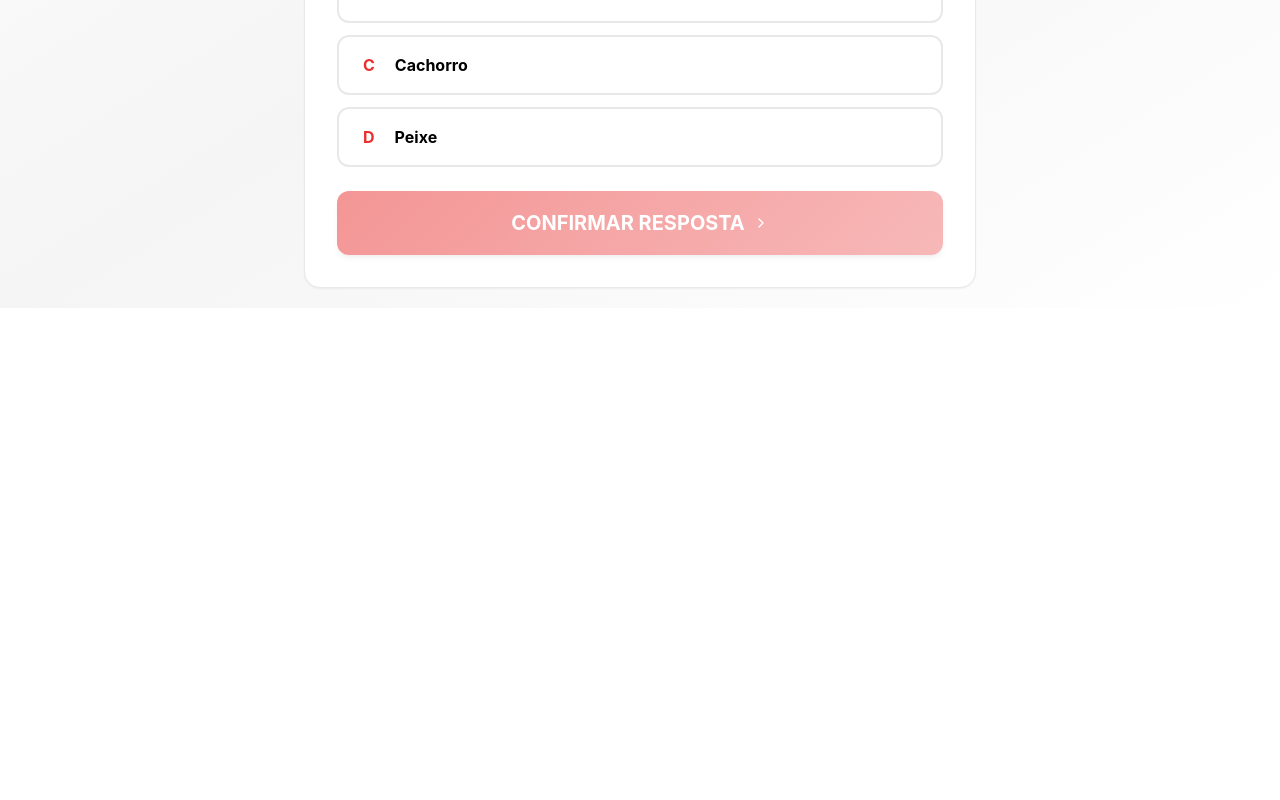
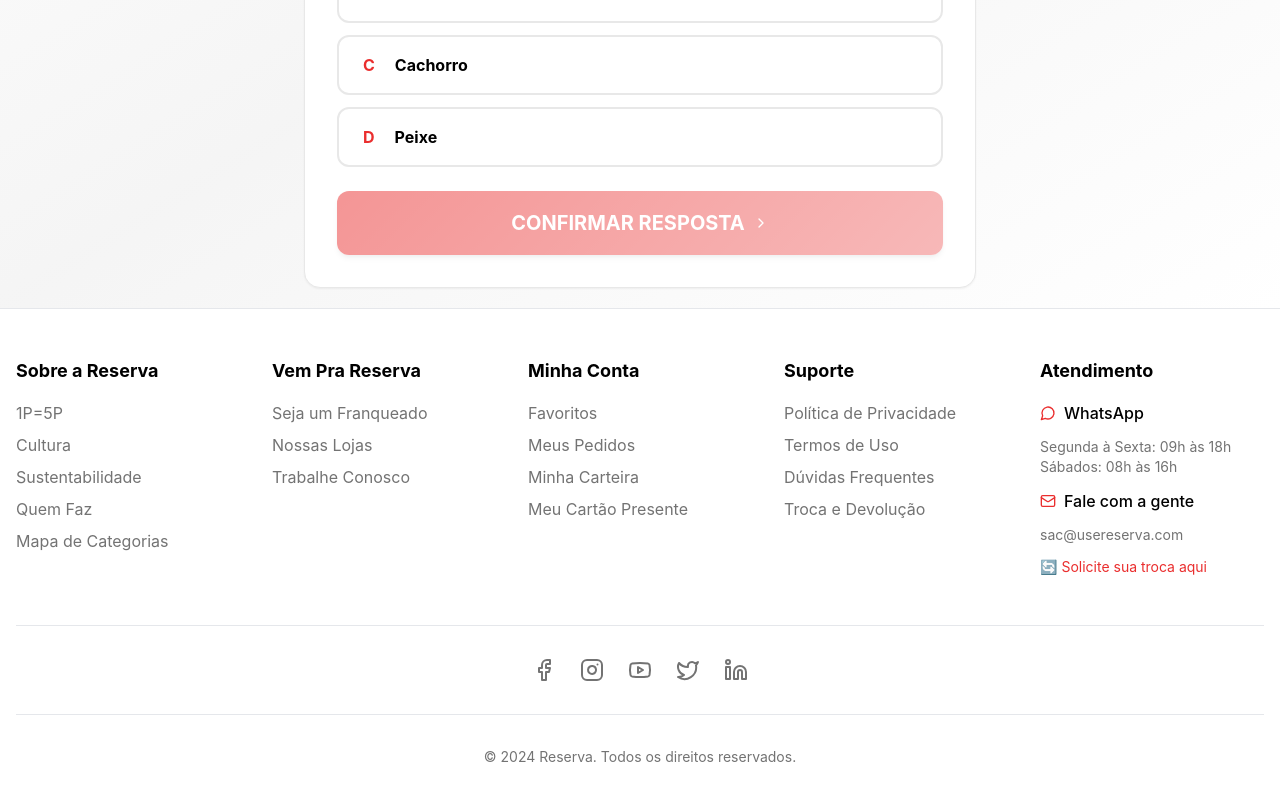
Before and after one commit to thimports/reserva-desconto-passarinho, a React (Vite) app: page / in a window 1280 px wide. Shown: the part 492-1292 px from the top of the page. Before the commit the page ends 800 px from the top, so only its background shows below. Built offline with nearby package versions, Linux system fonts and the light colour scheme.

Commit message:
Add footer
Add a footer to the page with links to "Sobre a Reserva", "Vem Pra Reserva", "Minha Conta", "Suporte", and "Atendimento".

```diff
--- /dev/null
+++ b/src/components/Footer.tsx
@@ -0,0 +1,106 @@
+import { Facebook, Instagram, Youtube, Twitter, Linkedin, MessageCircle, Mail } from 'lucide-react';
+
+export const Footer = () => {
+  return (
+    <footer className="bg-white border-t border-gray-200 py-12 px-4">
+      <div className="max-w-7xl mx-auto">
+        <div className="grid grid-cols-1 md:grid-cols-2 lg:grid-cols-5 gap-8">
+          {/* Sobre a Reserva */}
+          <div className="space-y-4">
+            <h3 className="text-reserva-black font-bold text-lg">Sobre a Reserva</h3>
+            <ul className="space-y-2">
+              <li><a href="#" className="text-reserva-gray hover:text-reserva-red transition-colors">1P=5P</a></li>
+              <li><a href="#" className="text-reserva-gray hover:text-reserva-red transition-colors">Cultura</a></li>
+              <li><a href="#" className="text-reserva-gray hover:text-reserva-red transition-colors">Sustentabilidade</a></li>
+              <li><a href="#" className="text-reserva-gray hover:text-reserva-red transition-colors">Quem Faz</a></li>
+              <li><a href="#" className="text-reserva-gray hover:text-reserva-red transition-colors">Mapa de Categorias</a></li>
+            </ul>
+          </div>
+
+          {/* Vem Pra Reserva */}
+          <div className="space-y-4">
+            <h3 className="text-reserva-black font-bold text-lg">Vem Pra Reserva</h3>
+            <ul className="space-y-2">
+              <li><a href="#" className="text-reserva-gray hover:text-reserva-red transition-colors">Seja um Franqueado</a></li>
+              <li><a href="#" className="text-reserva-gray hover:text-reserva-red transition-colors">Nossas Lojas</a></li>
+              <li><a href="#" className="text-reserva-gray hover:text-reserva-red transition-colors">Trabalhe Conosco</a></li>
+            </ul>
+          </div>
+
+          {/* Minha Conta */}
+          <div className="space-y-4">
+            <h3 className="text-reserva-black font-bold text-lg">Minha Conta</h3>
+            <ul className="space-y-2">
+              <li><a href="#" className="text-reserva-gray hover:text-reserva-red transition-colors">Favoritos</a></li>
+              <li><a href="#" className="text-reserva-gray hover:text-reserva-red transition-colors">Meus Pedidos</a></li>
+              <li><a href="#" className="text-reserva-gray hover:text-reserva-red transition-colors">Minha Carteira</a></li>
+              <li><a href="#" className="text-reserva-gray hover:text-reserva-red transition-colors">Meu Cartão Presente</a></li>
+            </ul>
+          </div>
+
+          {/* Suporte */}
+          <div className="space-y-4">
+            <h3 className="text-reserva-black font-bold text-lg">Suporte</h3>
+            <ul className="space-y-2">
+              <li><a href="#" className="text-reserva-gray hover:text-reserva-red transition-colors">Política de Privacidade</a></li>
+              <li><a href="#" className="text-reserva-gray hover:text-reserva-red transition-colors">Termos de Uso</a></li>
+              <li><a href="#" className="text-reserva-gray hover:text-reserva-red transition-colors">Dúvidas Frequentes</a></li>
+              <li><a href="#" className="text-reserva-gray hover:text-reserva-red transition-colors">Troca e Devolução</a></li>
+            </ul>
+          </div>
+
+          {/* Atendimento */}
+          <div className="space-y-4">
+            <h3 className="text-reserva-black font-bold text-lg">Atendimento</h3>
+            <div className="space-y-3">
+              <div className="flex items-center gap-2">
+                <MessageCircle className="w-4 h-4 text-reserva-red" />
+                <span className="text-reserva-black font-medium">WhatsApp</span>
+              </div>
+              <p className="text-sm text-reserva-gray">
+                Segunda à Sexta: 09h às 18h<br />
+                Sábados: 08h às 16h
+              </p>
+
+              <div className="flex items-center gap-2 mt-4">
+                <Mail className="w-4 h-4 text-reserva-red" />
+                <span className="text-reserva-black font-medium">Fale com a gente</span>
+              </div>
+              <p className="text-sm text-reserva-gray">sac@usereserva.com</p>
+
+              <a href="#" className="text-reserva-red text-sm hover:underline flex items-center gap-1">
+                🔄 Solicite sua troca aqui
+              </a>
+            </div>
+          </div>
+        </div>
+
+        {/* Social Media Icons */}
+        <div className="flex justify-center gap-6 mt-12 pt-8 border-t border-gray-200">
+          <a href="#" className="text-reserva-gray hover:text-reserva-red transition-colors">
+            <Facebook className="w-6 h-6" />
+          </a>
+          <a href="#" className="text-reserva-gray hover:text-reserva-red transition-colors">
+            <Instagram className="w-6 h-6" />
+          </a>
+          <a href="#" className="text-reserva-gray hover:text-reserva-red transition-colors">
+            <Youtube className="w-6 h-6" />
+          </a>
+          <a href="#" className="text-reserva-gray hover:text-reserva-red transition-colors">
+            <Twitter className="w-6 h-6" />
+          </a>
+          <a href="#" className="text-reserva-gray hover:text-reserva-red transition-colors">
+            <Linkedin className="w-6 h-6" />
+          </a>
+        </div>
+
+        {/* Copyright */}
+        <div className="text-center mt-8 pt-8 border-t border-gray-200">
+          <p className="text-reserva-gray text-sm">
+            © 2024 Reserva. Todos os direitos reservados.
+          </p>
+        </div>
+      </div>
+    </footer>
+  );
+};
--- a/src/components/quiz/QuizGame.tsx
+++ b/src/components/quiz/QuizGame.tsx
@@ -5,6 +5,7 @@ import { Progress } from '@/components/ui/progress';
 import { Badge } from '@/components/ui/badge';
 import { Confetti } from './Confetti';
 import { SoundManager } from './SoundManager';
+import { Footer } from '@/components/Footer';
 import birdMascot from '@/assets/reserva-bird-mascot.png';
 import reservaLogo from '/lovable-uploads/b7edff21-dbbb-4651-838d-8f525572a31b.png';
 import { Trophy, Star, Gift, Sparkles, ChevronRight, Share2, ShoppingBag, Volume2, VolumeX } from 'lucide-react';
@@ -107,7 +108,8 @@ export const QuizGame = () => {
     window.open('https://www.usereserva.com/', '_blank');
   };
   if (gameCompleted) {
-    return <div className="min-h-screen bg-gradient-to-br from-primary via-primary to-reserva-red-dark flex items-center justify-center p-2 sm:p-4">
+    return <>
+      <div className="min-h-screen bg-gradient-to-br from-primary via-primary to-reserva-red-dark flex items-center justify-center p-2 sm:p-4">
         {showConfetti && <Confetti />}
         <SoundManager enabled={soundEnabled} />
 
@@ -156,9 +158,12 @@ export const QuizGame = () => {
             </Button>
           </div>
         </Card>
-      </div>;
+      </div>
+      <Footer />
+    </>;
   }
-  return <div className="min-h-screen bg-gradient-to-br from-background via-reserva-light-gray to-background flex items-center justify-center p-2 sm:p-4">
+  return <>
+    <div className="min-h-screen bg-gradient-to-br from-background via-reserva-light-gray to-background flex items-center justify-center p-2 sm:p-4">
       {showConfetti && <Confetti />}
       <SoundManager enabled={soundEnabled} />
 
@@ -267,5 +272,7 @@ export const QuizGame = () => {
             </div>}
         </Card>
       </div>
-    </div>;
+    </div>
+    <Footer />
+  </>;
 };
```
